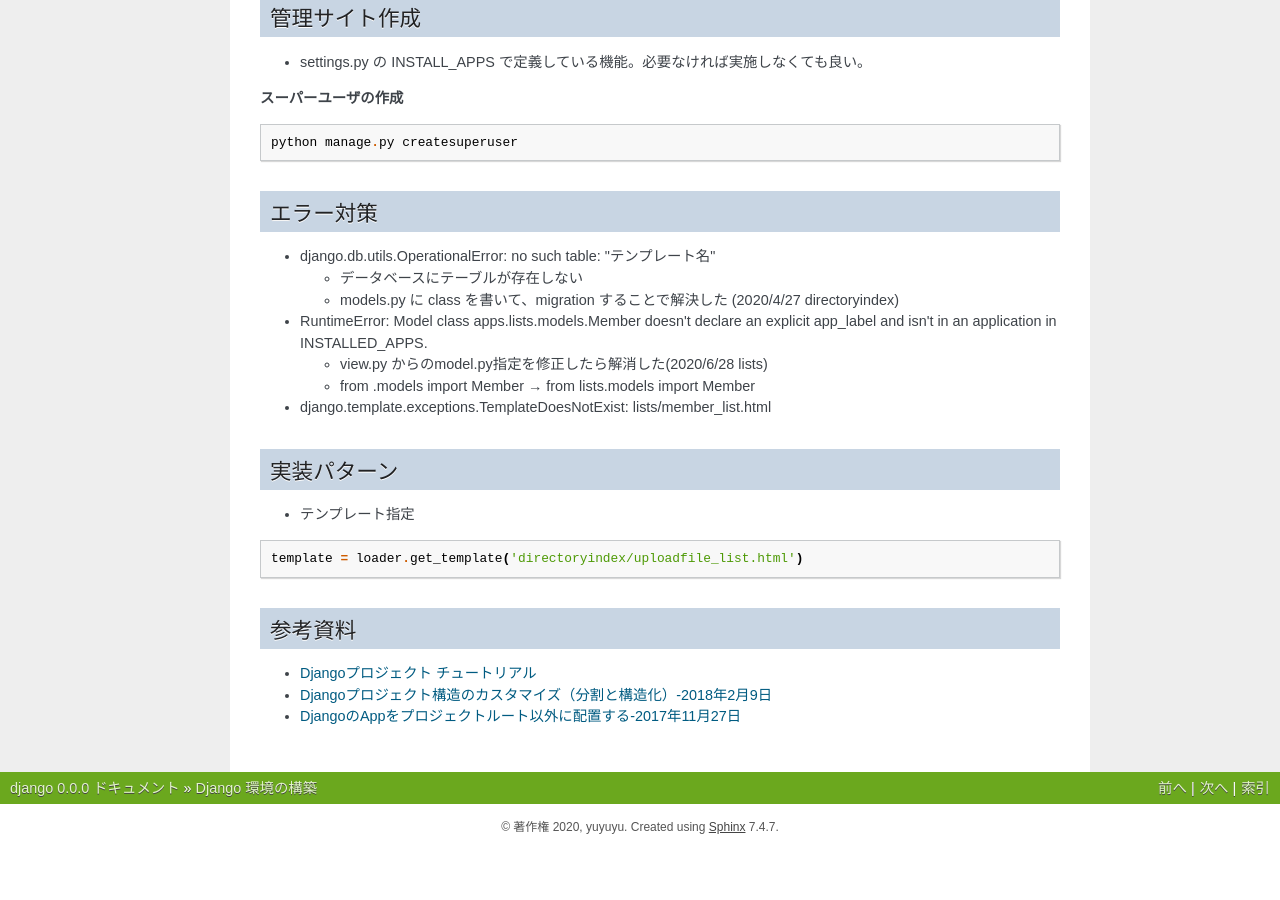
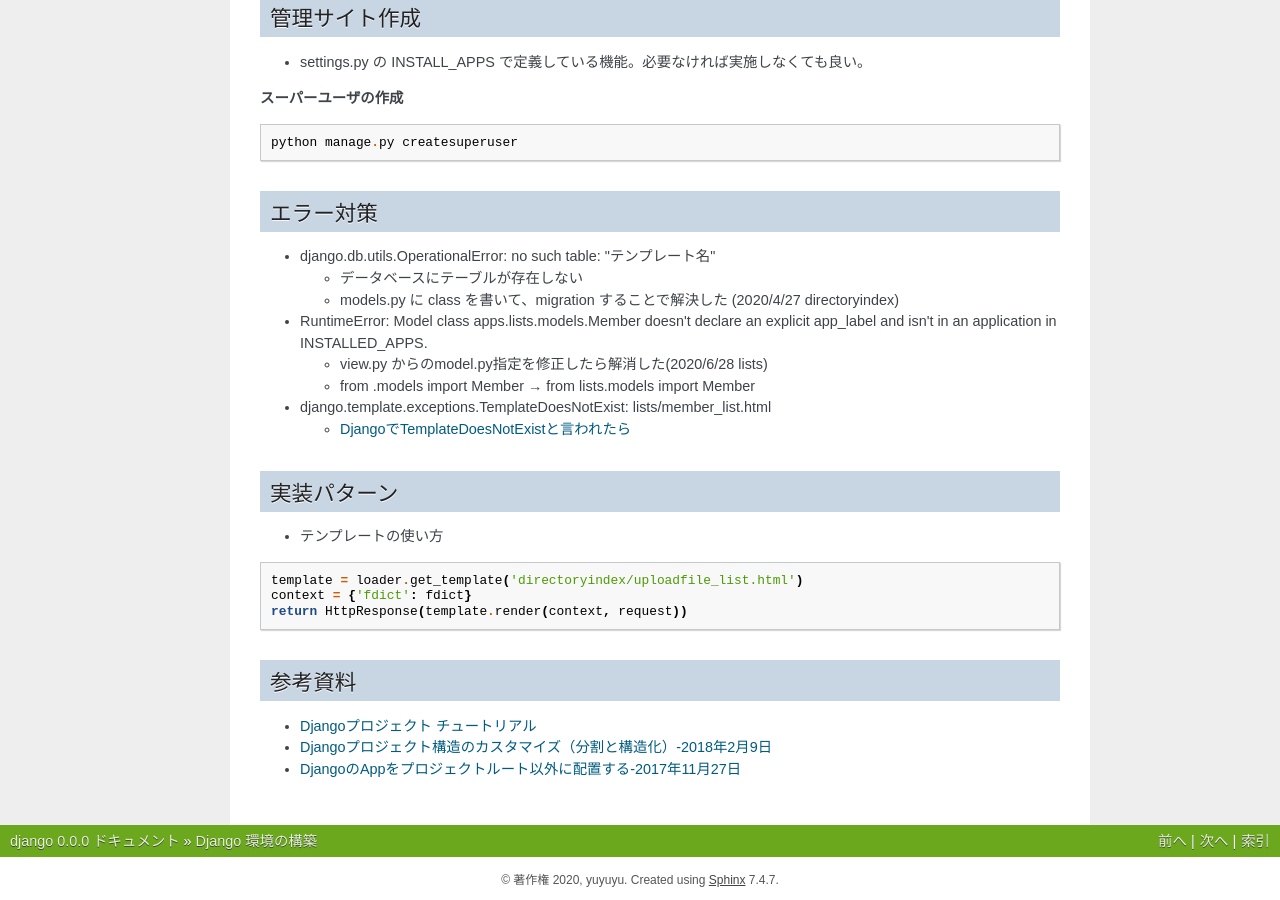
Before and after one commit to yuyuyu0706/sphinx, a Sphinx documentation site: the page built from django/source/work/page01.rst, in a window 1280 px wide and 900 px high, scrolled down 2247 px. Built offline with Sphinx 7.4.7, drawn with Linux system fonts in a browser that asks for light colours; pages that are not in the unit, such as notebooks, are missing from menus; before the commit the page ends 3094 px from its top, so only the background shows below that.

Commit message:
auto commit

```diff
--- a/django/source/work/page01.rst
+++ b/django/source/work/page01.rst
@@ -167,15 +167,19 @@ Django 環境の構築
 
 * django.template.exceptions.TemplateDoesNotExist: lists/member_list.html
 
+  * `DjangoでTemplateDoesNotExistと言われたら <https://udomomo.hatenablog.com/entry/2018/08/14/234153>`_
+
 
 実装パターン
 =====================
 
-* テンプレート指定
+* テンプレートの使い方
 
 ::
 
   template = loader.get_template('directoryindex/uploadfile_list.html')
+  context = {'fdict': fdict}
+  return HttpResponse(template.render(context, request))
 
 
 参考資料
```
